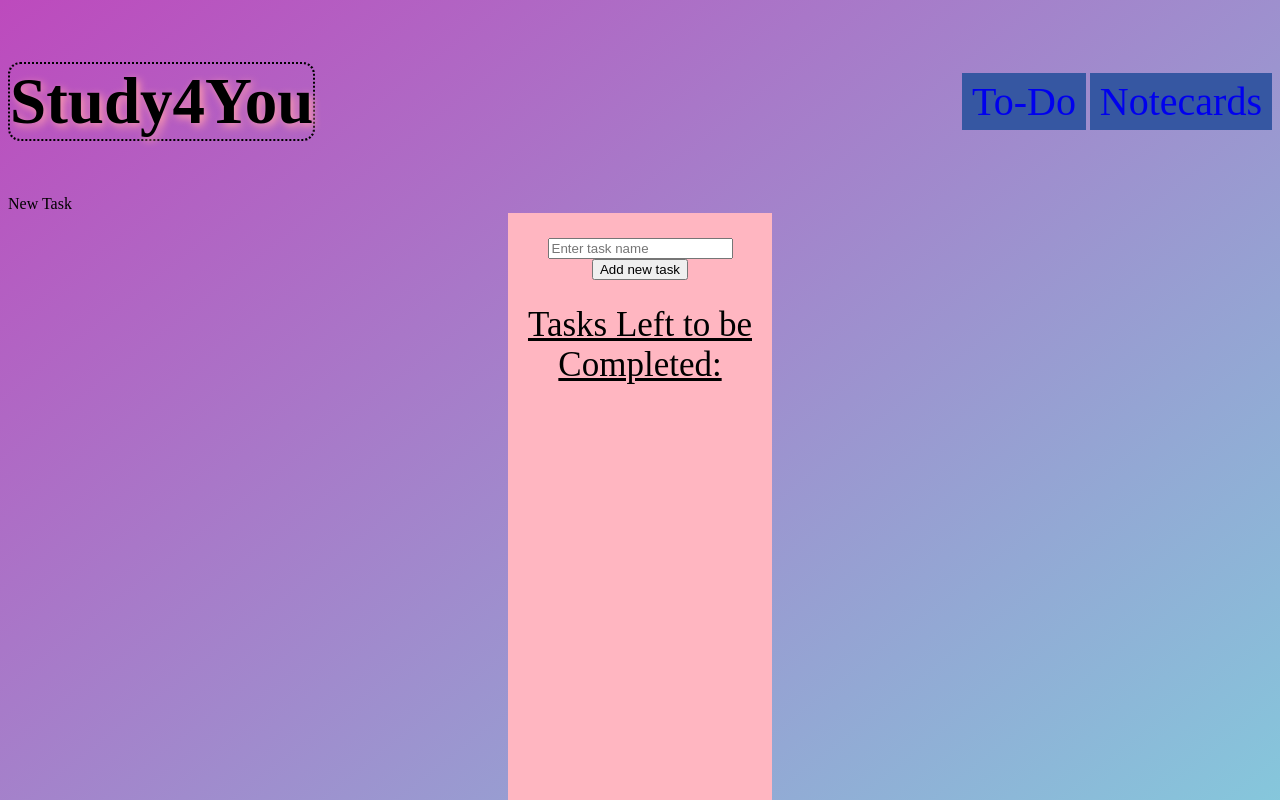
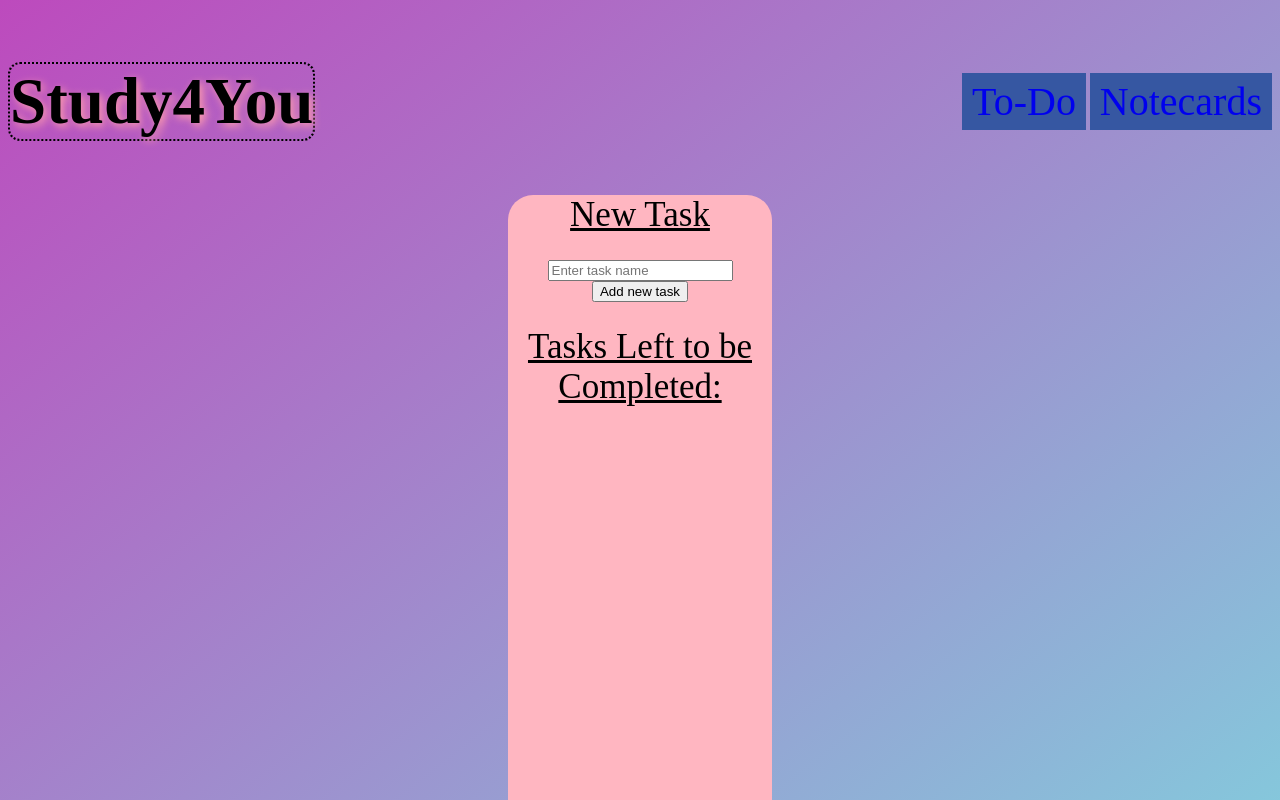
Before and after one commit to PianoFanatic13/CrimsonCode2023, a plain HTML site: page index.html in a window 1280 px wide. Shown: the top 800 px of the page. Drawn offline with Linux system fonts and the light colour scheme.

Commit message:
fixboxoverting

```diff
--- a/fancydancying.css
+++ b/fancydancying.css
@@ -58,7 +58,6 @@ h2 {
 #newTask-Form {
     text-align: center;
 
-
     background-color: lightpink;
     padding-top: 25px;
     padding-bottom: 25px;
--- a/index.html
+++ b/index.html
@@ -27,7 +27,7 @@
             </p>
         </div>
 
-    <div class="newtasks">New Task</div>
+    <div class="taskformat" id="newtasks"> New Task</div>
 
 
 
```
